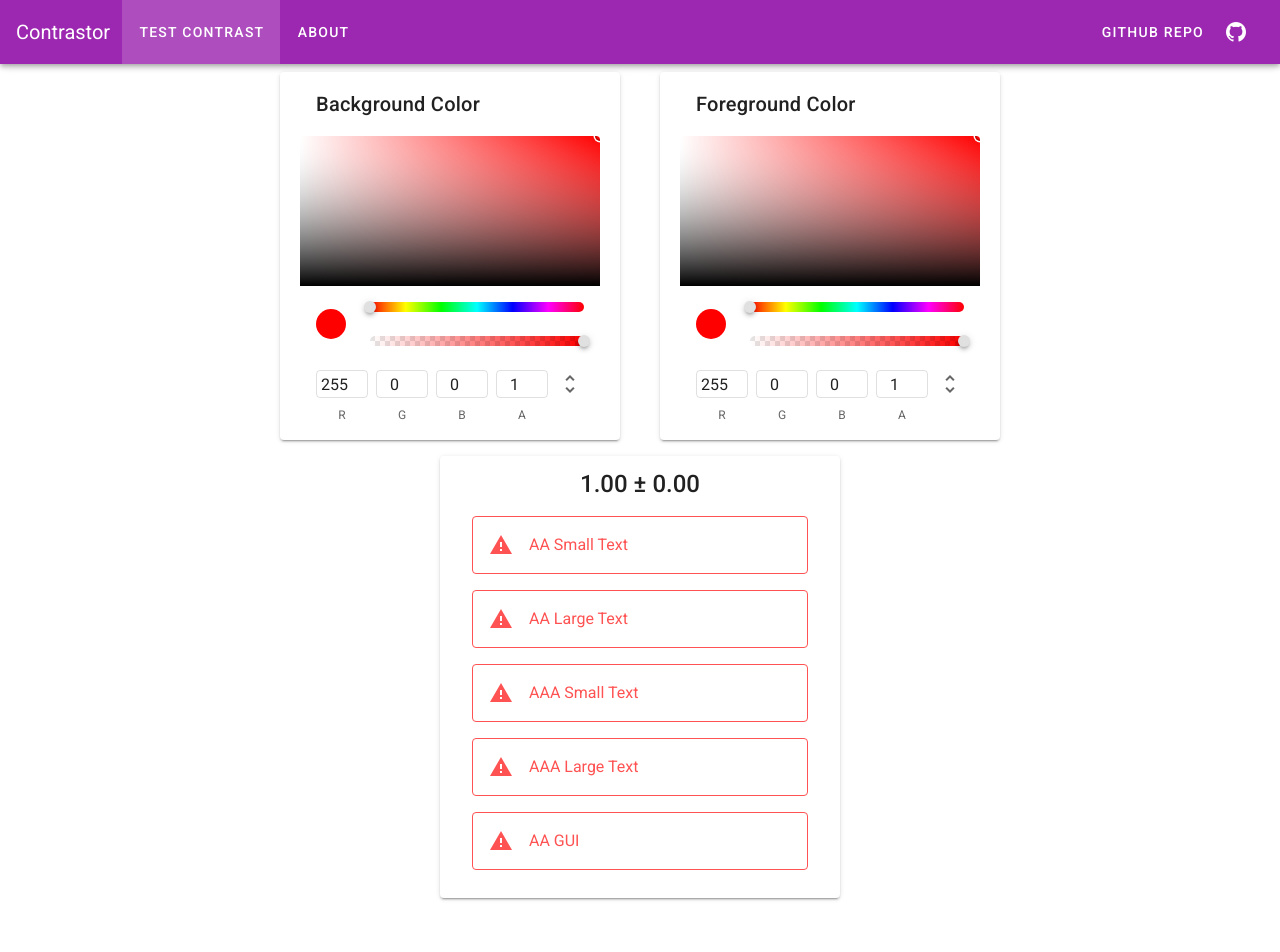
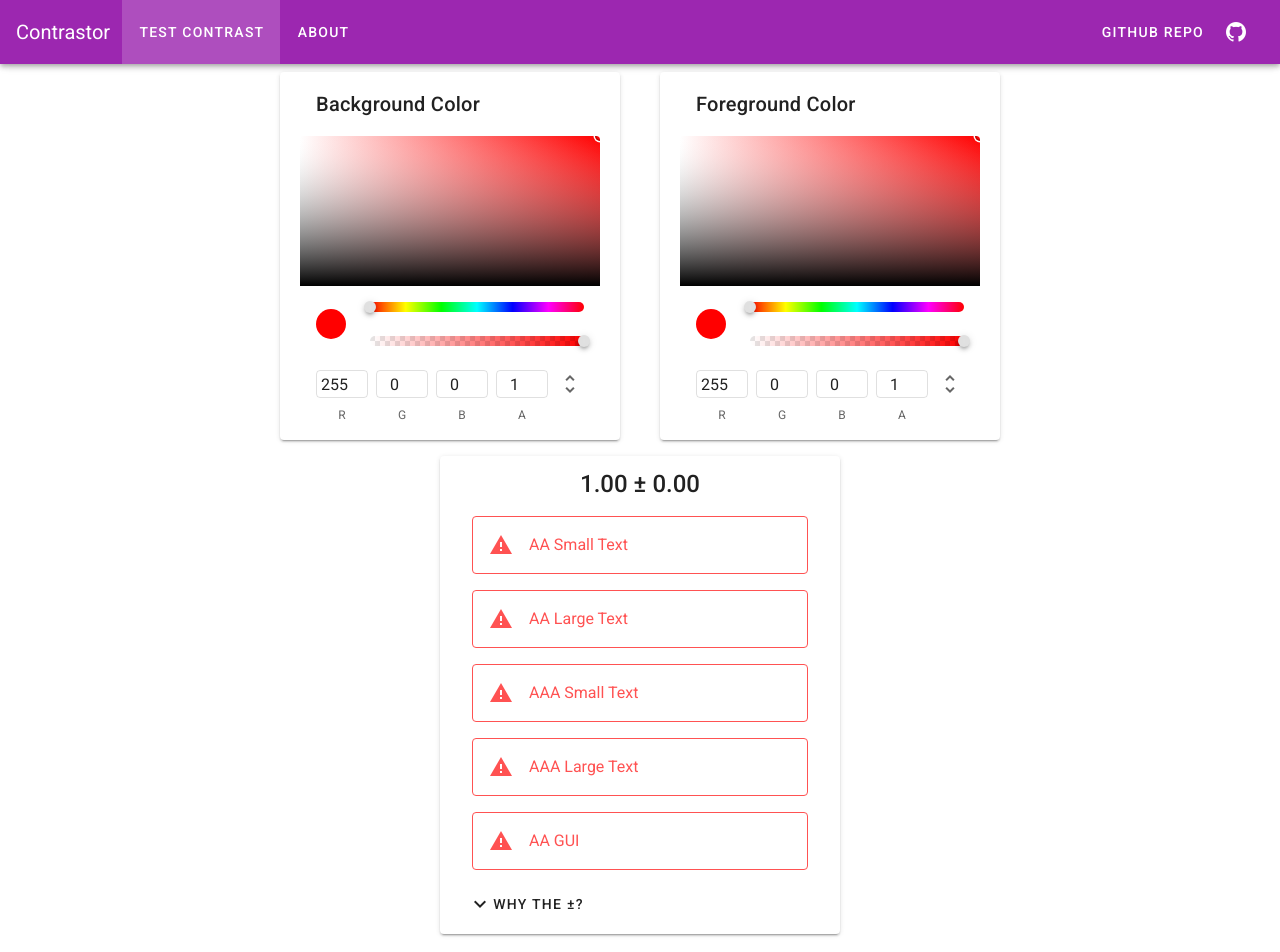
Before and after one commit to amitkummer/contrastor, a Nuxt app: page / in a window 1280 px wide. Shown: the top 952 px of the page. Before the commit the page ends 898 px from the top, so only its background shows below. Built offline with nearby package versions, Linux system fonts and the light colour scheme.

Commit message:
Add button for 'Why the ±' with expanding card

```diff
--- a/pages/index.vue
+++ b/pages/index.vue
@@ -13,7 +13,7 @@
         <v-color-picker v-model="foregroundPickerValue"></v-color-picker>
       </v-card>
     </v-row>
-    <v-card class="ml-auto mr-auto mt-7 pt-3 pb-3" width="400px">
+    <v-card class="ml-auto mr-auto mb-7 mt-7 pt-3 pb-3" width="400px">
       <p class="text-center text-h5 font-weight-medium">
         {{ contrastValue }}
         ±
@@ -32,6 +32,17 @@
         >AAA Large Text</v-alert
       >
       <v-alert outlined :type="guiAAType" class="mx-8">AA GUI</v-alert>
+      <v-btn text class="ml-3" @click="isWhyExpanded = !isWhyExpanded">
+        <v-icon> {{ whyExpandedIcon }} </v-icon>
+        Why the ±?
+      </v-btn>
+      <v-expand-transition>
+        <v-card v-show="isWhyExpanded" class="mx-8 mt-3">
+          <v-content>
+            <p class="ma-5">Explanation!</p>
+          </v-content>
+        </v-card>
+      </v-expand-transition>
     </v-card>
   </div>
 </template>
@@ -42,6 +53,7 @@ import { contrastRatio } from '@/assets/contrast.js'
 export default {
   components: {},
   data: () => ({
+    isWhyExpanded: false,
     backgroundPickerValue: {
       rgba: { r: 255, g: 0, b: 255, a: 1 },
       hsla: { h: 300, s: 1, l: 0.5, a: 1 },
@@ -81,6 +93,9 @@ export default {
     guiAAType() {
       return this.contrastValue >= 3.0 ? 'success' : 'error'
     },
+    whyExpandedIcon() {
+      return this.isWhyExpanded ? 'mdi-chevron-up' : 'mdi-chevron-down'
+    },
   },
 }
 </script>
```
